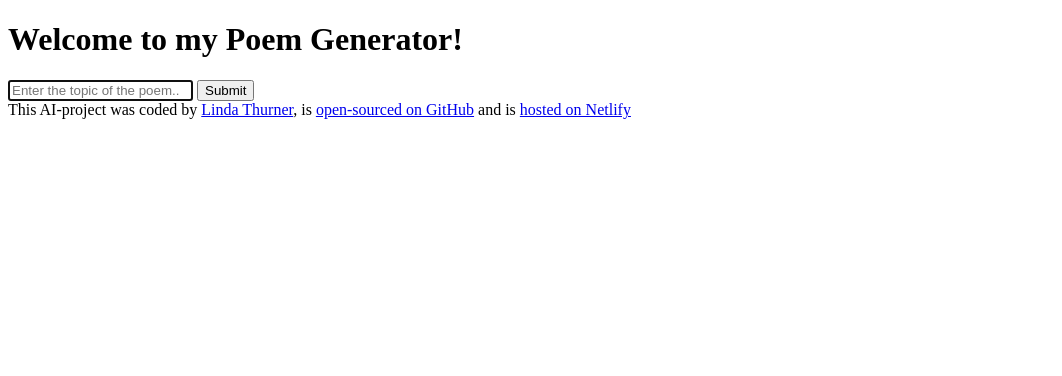
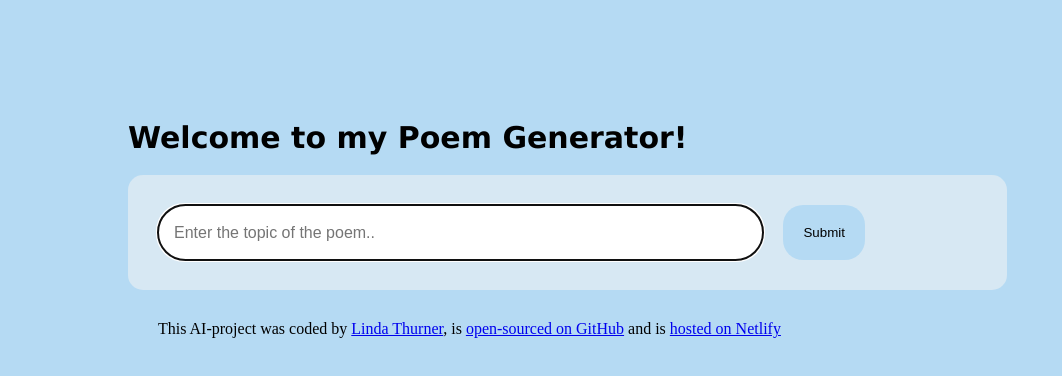
Before and after one commit to lindath0905/poem-generator-linda, a plain HTML site: page index.html in a window 1280 px wide. Shown: the whole page, without its empty margins (0-1062 px from the left). Drawn offline with Linux system fonts and the light colour scheme.

Commit message:
added css

```diff
--- a/index.html
+++ b/index.html
@@ -7,16 +7,18 @@
     <title>AI Poem Generator</title>
 </head>
 <body>
-<h1>Welcome to my Poem Generator!</h1>
+<div class="container">
+    <h1>Welcome to my Poem Generator!</h1>
 <form>
-    <input type="text" placeholder="Enter the topic of the poem.." autofocus required autocomplete="off">
-    <input type="submit">
+    <input type="text" class="prompt" placeholder="Enter the topic of the poem.." autofocus required autocomplete="off">
+    <input type="submit" class="submit-button">
 </form>
     <footer>This AI-project was coded by
         <a href="https://github.com/lindath0905" target="_blank">Linda Thurner</a>, is
         <a href="https://github.com/lindath0905/poem-generator-linda" target="_blank">open-sourced on GitHub</a>
         and is <a href="https://poem-generator-linda.netlify.app/" target="_blank">hosted on Netlify</a>
     </footer>
+</div>
     <script src="script.js"></script>
 </body>
 </html>
--- a/style.css
+++ b/style.css
@@ -0,0 +1,40 @@
+body {
+    background: rgb(181, 218, 243);}
+
+.container {
+    margin: 120px;
+    max-width: 600px auto;}
+
+h1 {
+    font-family: Verdana, Geneva, Tahoma, sans-serif;
+    font-size: 30px;
+    margin-top: 30px;}
+
+form {
+    padding: 30px;
+    display: flex;
+    border-radius: 15px;
+    width: 80%;
+    background-color: rgb(215, 232, 243);}
+
+.prompt {
+    padding: 16px;
+    border: none;
+    width: 70%;
+    font-size: 16px;
+    border-radius: 40px;
+    line-height: 20px;
+}
+
+.submit-button {
+    border-radius: 20px;
+    border: none;
+    padding: 20px;
+    margin: 0 20px;
+    background: rgb(181, 218, 243);
+}
+
+footer {
+    margin: 30px;
+
+}
```
